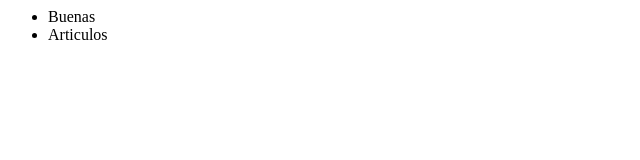
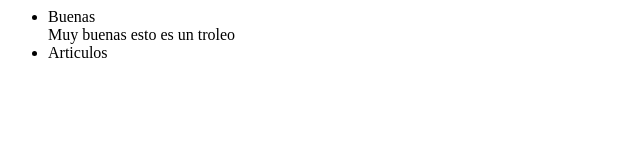
Before and after one commit to rgenis/Javi, a plain HTML site: page home.html in a window 1280 px wide. Shown: the whole page, without its empty margins (0-640 px from the left). Drawn offline with Linux system fonts and the light colour scheme.

Commit message:
Update home.html

```diff
--- a/home.html
+++ b/home.html
@@ -5,6 +5,7 @@
 	<body>
 		<ul>
 			<li>Buenas</li>
+			Muy buenas esto es un troleo
 			<li>Articulos</li>
 		</ul>
 	</body>
```
